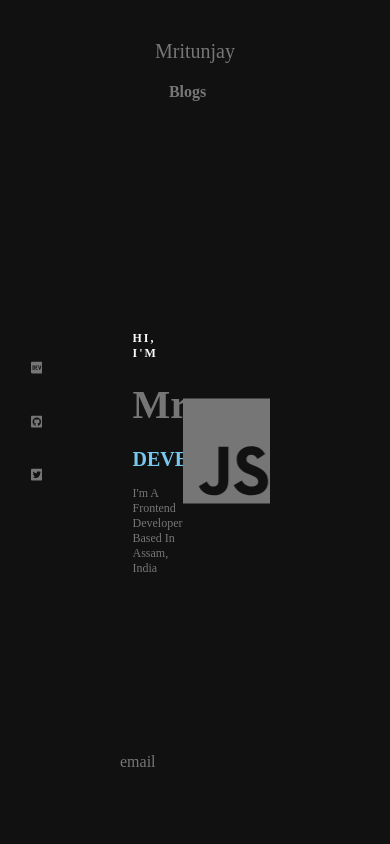
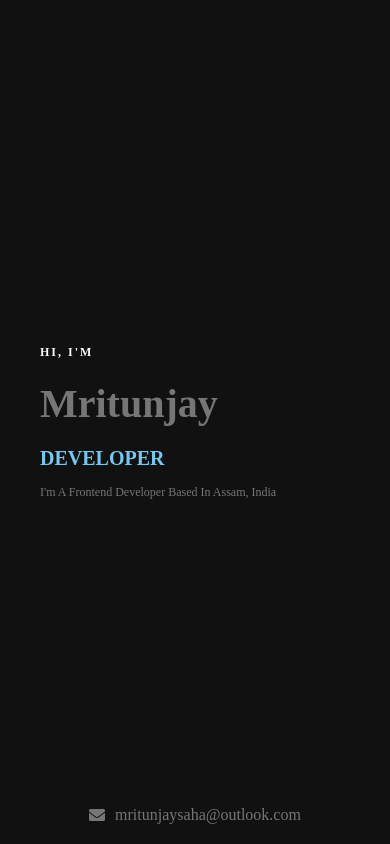
Before and after one commit to mritunjaysaha/portfolio-v2, a Next.js app: page / in a window 390 px wide. Built offline with nearby package versions, Linux system fonts and the light colour scheme.

Commit message:
added media queries

```diff
--- a/pages/_app.js
+++ b/pages/_app.js
@@ -1,24 +1,29 @@
 /** JsxImportSource @emotion/react */
-import { Global, ThemeProvider } from "@emotion/react";
+import { Global, ThemeProvider, css } from "@emotion/react";
 import "../styles/globals.css";
 import { Navbar } from "../src/components/navbar";
 import { Footer } from "../src/components/footer";
 import { Aside } from "../src/components/aside";
-import { theme } from "../theme.config";
+import { theme, mediaQueries, bp } from "../theme.config";
 
 function MyApp({ Component, pageProps }) {
     return (
         <>
             <ThemeProvider theme={theme}>
                 <Global
-                    styles={{
-                        body: {
-                            padding: "0 12rem",
-                            fontSize: `${theme.fontSize.fs16}`,
-                            backgroundColor: `${theme.backgroundColor.primary}`,
-                            color: `${theme.color.primary}`,
-                        },
-                    }}
+                    styles={css`
+                        body {
+                            padding: 0 4rem;
+
+                            font-size: ${theme.fontSize.fs16};
+                            background-color: ${theme.backgroundColor.primary};
+                            color: ${theme.color.primary};
+
+                            ${mediaQueries(bp.desktop)} {
+                                padding: 0 12rem;
+                            }
+                        }
+                    `}
                 />
             </ThemeProvider>
             <Navbar />
--- /dev/null
+++ b/src/components/StyledComponents/atoms.jsx
@@ -0,0 +1,12 @@
+import styled from "@emotion/styled";
+import { FontAwesomeIcon } from "@fortawesome/react-fontawesome";
+
+/**
+ * @icon FontAwesomeIcon name
+ * @size default 3rem
+ */
+export const StyledFontAwesomeIcon = styled(FontAwesomeIcon)`
+    /* font-size: 4rem; */
+    color: ${(props) => props.theme.color.primary};
+    width: ${(props) => (props.size ? props.size : "3rem")};
+`;
--- a/src/components/aside.jsx
+++ b/src/components/aside.jsx
@@ -1,21 +1,23 @@
 /**@jsxImportSource @emotion/react */
 import { ThemeProvider } from "@emotion/react";
 import styled from "@emotion/styled";
-import { FontAwesomeIcon } from "@fortawesome/react-fontawesome";
+import { StyledFontAwesomeIcon } from "./StyledComponents/atoms";
 import {
     faDev,
     faGithubSquare,
     faTwitterSquare,
 } from "@fortawesome/free-brands-svg-icons";
 import { Anchor } from "../atoms/anchor";
-import { theme } from "../../theme.config";
+import { theme, mediaQueries, bp } from "../../theme.config";
 import { CircularLoading } from "./circularLoading";
 
 const StyledAside = styled.aside`
     position: absolute;
     top: 0;
     left: 0;
+    display: none;
 
+    ${mediaQueries(bp.desktop)} {
         display: flex;
         flex-direction: column;
         align-items: center;
@@ -23,12 +25,7 @@ const StyledAside = styled.aside`
 
         height: 100vh;
         padding: 0 1rem;
-`;
-
-const StyledFontAwesomeIcon = styled(FontAwesomeIcon)`
-    /* font-size: 4rem; */
-    color: ${(props) => props.theme.color.primary};
-    width: 3rem;
+    }
 `;
 
 export function Aside() {
--- a/src/components/footer.jsx
+++ b/src/components/footer.jsx
@@ -1,7 +1,33 @@
 import styled from "@emotion/styled";
+import { StyledFontAwesomeIcon } from "./StyledComponents/atoms";
+import { faEnvelope } from "@fortawesome/free-solid-svg-icons";
+import { theme } from "../../theme.config";
+import { ThemeProvider } from "@emotion/react";
 
-const StyledFooter = styled.footer``;
+const StyledFooter = styled.footer`
+    position: absolute;
+    bottom: 0;
+    left: 0;
+
+    display: flex;
+    justify-content: center;
+    align-items: center;
+
+    width: 100%;
+
+    padding: 2rem 0;
+    span {
+        padding-left: 1rem;
+    }
+`;
 
 export function Footer() {
-    return <StyledFooter>email</StyledFooter>;
+    return (
+        <ThemeProvider theme={theme}>
+            <StyledFooter>
+                <StyledFontAwesomeIcon icon={faEnvelope} size="1.5rem" />{" "}
+                <span>mritunjaysaha@outlook.com</span>
+            </StyledFooter>
+        </ThemeProvider>
+    );
 }
--- a/src/components/intro.jsx
+++ b/src/components/intro.jsx
@@ -1,7 +1,7 @@
 /**@jsxImportSource @emotion/react */
 import { ThemeProvider } from "@emotion/react";
 import styled from "@emotion/styled";
-import { theme } from "../../theme.config";
+import { theme, mediaQueries, bp } from "../../theme.config";
 import { IconsContainer } from "./iconsContainer";
 
 const StyledSection = styled.section`
@@ -9,12 +9,19 @@ const StyledSection = styled.section`
 
     background-color: ${(props) => props.theme.backgroundColor.primary};
 
-    display: grid;
-    grid-template-columns: repeat(12, minmax(0, 1fr));
-    grid-template-rows: 1fr;
+    display: flex;
+
     align-items: center;
 
-    height: 60rem;
+    height: 100vh;
+
+    ${mediaQueries(bp.desktop)} {
+        display: grid;
+        grid-template-columns: repeat(12, minmax(0, 1fr));
+        grid-template-rows: 1fr;
+
+        height: 60rem;
+    }
 
     article {
         grid-row: 1;
@@ -70,8 +77,13 @@ const StyledSection = styled.section`
     }
 `;
 const StyledIconsContainer = styled.section`
-    grid-row: 1;
-    grid-column: 6 / span 12;
+    display: none;
+
+    ${mediaQueries(bp.desktop)} {
+        grid-row: 1;
+        grid-column: 6 / span 12;
+        display: block;
+    }
 `;
 
 export function Intro() {
--- a/src/components/navbar.jsx
+++ b/src/components/navbar.jsx
@@ -4,7 +4,7 @@ import styled from "@emotion/styled";
 import { useState } from "react";
 import { useRouter } from "next/router";
 import Link from "next/link";
-import { theme } from "../../theme.config";
+import { theme, mediaQueries, bp } from "../../theme.config";
 import { navItems } from "../../data";
 
 const Logo = styled.div`
@@ -13,7 +13,10 @@ const Logo = styled.div`
 `;
 
 const Nav = styled.nav`
-    display: flex;
+    display: none;
+    ${mediaQueries(bp.desktop)} {
+        display: flex;
+    }
     flex-direction: column;
     justify-content: center;
     align-items: center;
@@ -22,11 +25,20 @@ const Nav = styled.nav`
     ul {
         display: flex;
 
+        width: 100%;
+
+        justify-content: space-between;
+
+        ${mediaQueries(bp.desktop)} {
+            width: 40%;
+        }
+
         li {
             text-transform: capitalize;
-            margin: 0 4rem;
-            padding: 1rem 2rem;
-
+            ${mediaQueries(bp.desktop)} {
+                margin: 0 4rem;
+                padding: 1rem 2rem;
+            }
             text-align: center;
             font-weight: 700;
 
--- a/theme.config.js
+++ b/theme.config.js
@@ -38,3 +38,16 @@ export const theme = {
         thickness: "0.25rem",
     },
 };
+
+export const bp = {
+    mobile: 576,
+    tablet: 768,
+    desktop: 992,
+    desktopLarge: 1200,
+};
+
+// export const media = breakpoints.map((bp) => `@media (min-width: ${bp}px)`);
+
+export function mediaQueries(name) {
+    return `@media only screen and (min-width: ${name}px)`;
+}
```
Lines whose indentation alone changed are shown as unchanged.
